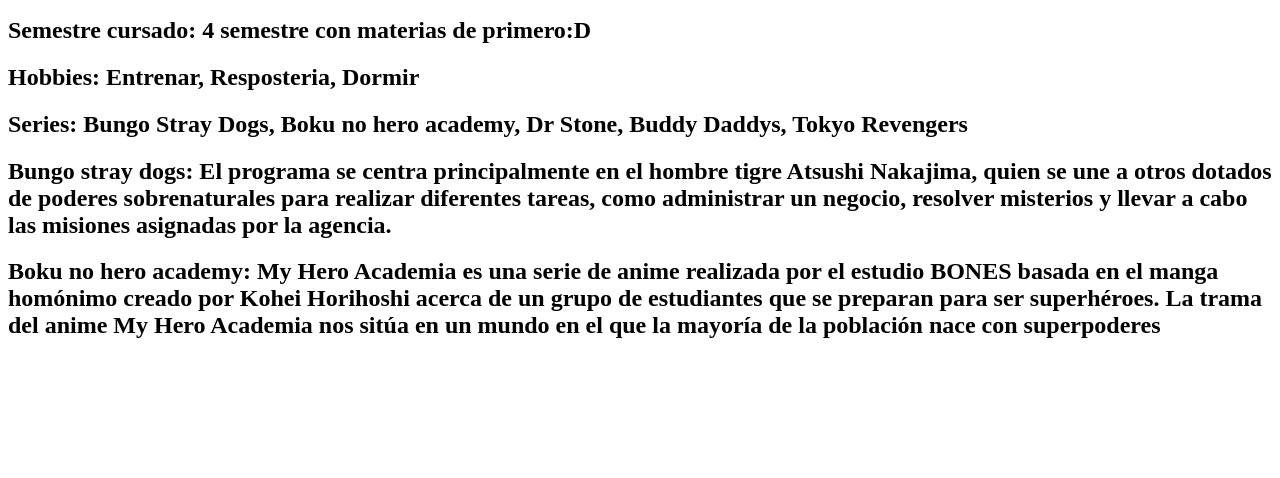
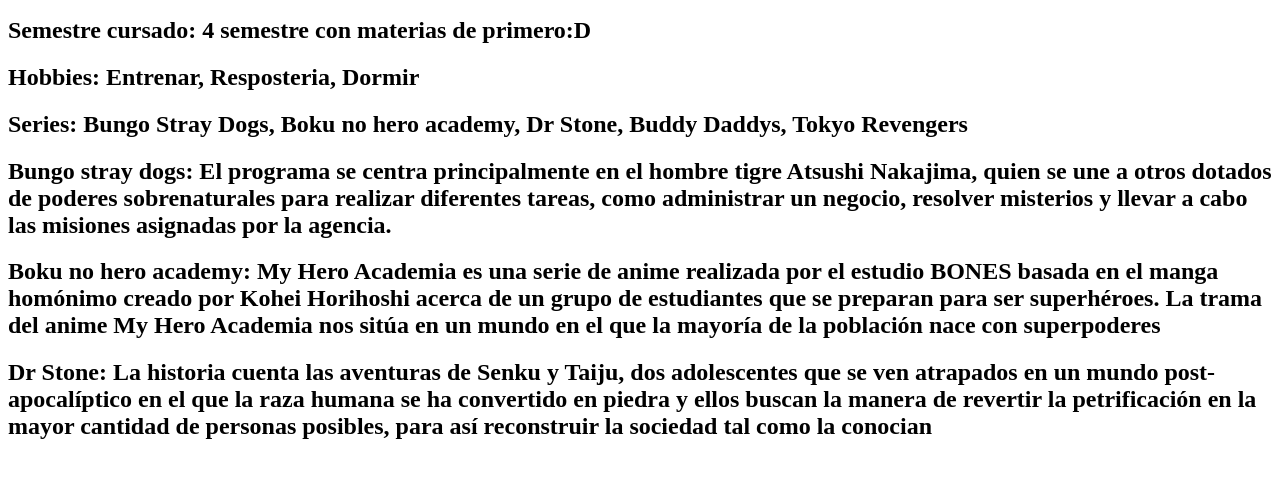
Before and after one commit to Madruizalc/rubrica_-buenaspracticas, a plain HTML site: page index.html in a window 1280 px wide. Shown: the part 136-614 px from the top of the page. Drawn offline with Linux system fonts and the light colour scheme.

Commit message:
commit eigth

```diff
--- a/index.html
+++ b/index.html
@@ -15,7 +15,7 @@
         <h2>Series: Bungo Stray Dogs, Boku no hero academy, Dr Stone, Buddy Daddys, Tokyo Revengers</h2>
         <h2>Bungo stray dogs: El programa se centra principalmente en el hombre tigre Atsushi Nakajima, quien se une a otros dotados de poderes sobrenaturales para realizar diferentes tareas, como administrar un negocio, resolver misterios y llevar a cabo las misiones asignadas por la agencia.</h2>
         <h2>Boku no hero academy: My Hero Academia es una serie de anime realizada por el estudio BONES basada en el manga homónimo creado por Kohei Horihoshi acerca de un grupo de estudiantes que se preparan para ser superhéroes. La trama del anime My Hero Academia nos sitúa en un mundo en el que la mayoría de la población nace con superpoderes</h2>
-
+        <h2>Dr Stone: La historia cuenta las aventuras de Senku y Taiju, dos adolescentes que se ven atrapados en un mundo post-apocalíptico en el que la raza humana se ha convertido en piedra y ellos buscan la manera de revertir la petrificación en la mayor cantidad de personas posibles, para así reconstruir la sociedad tal como la conocian</h2>
 
     </div>
 </body>
```
